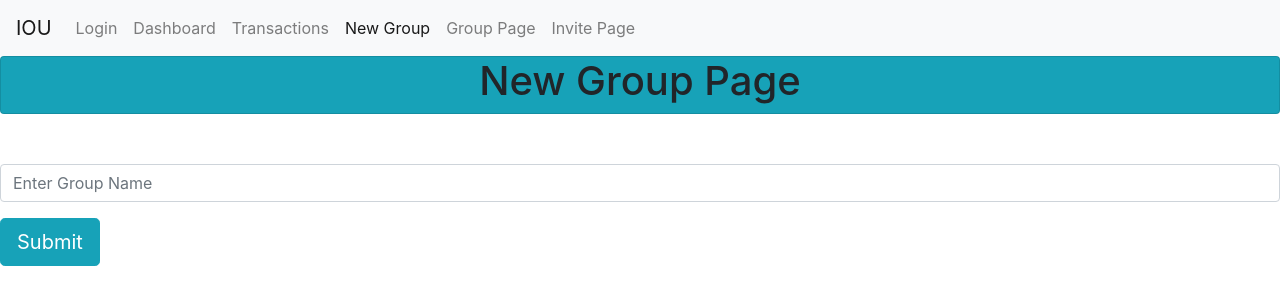
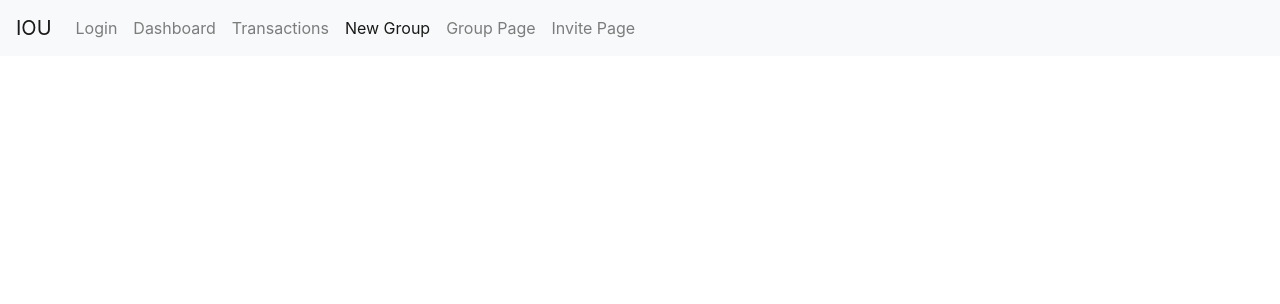
Before and after one commit to AubreyBennett/IOU, a React (Create React App) app in the folder client/: page /newgroup in a window 1280 px wide. Shown: the top 304 px of the page. Built offline with nearby package versions, Linux system fonts and the light colour scheme.

Commit message:
updated App imports

```diff
--- a/client/src/App.js
+++ b/client/src/App.js
@@ -4,8 +4,8 @@ import Navbar from "./components/Navbar/navbar";
 import Wrapper from "./components/Wrapper/wrapper";
 import LoginSignup from "./pages/loginSignup"
 import Dashboard from "./pages/dashboard";
-import NewGroup from "./pages/newgroup";
-import GroupPage from "./pages/grouppage";
+import NewCircle from "./pages/newcircle";
+import CirclePage from "./pages/circlepage";
 import Invite from "./pages/invitepage";
 import Transactions from "./pages/transactionpage";
 import 'bootstrap/dist/css/bootstrap.min.css'
@@ -18,8 +18,8 @@ function App() {
         <Wrapper>
           <Route exact path="/" component={LoginSignup} />
           <Route exact path="/dashboard" component={Dashboard} />
-          <Route exact path="/newgroup" component={NewGroup} />
-          <Route exact path="/grouppage" component={GroupPage} />
+          <Route exact path="/newcircle" component={NewCircle} />
+          <Route exact path="/circlepage" component={CirclePage} />
           <Route exact path="/invitepage" component={Invite} />
           <Route exact path="/transaction" component={Transactions} />
         </Wrapper>
```
